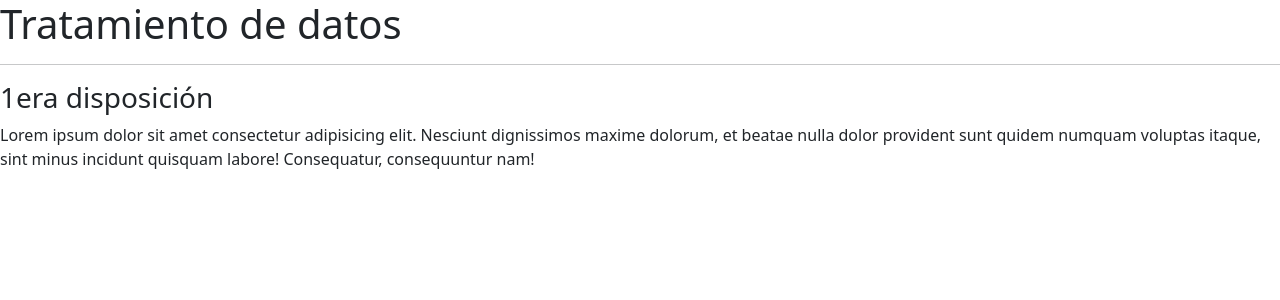
After one commit to Mancabm/gameDock, a Django app: page /tratamiento_datos/ in a window 1280 px wide. The commit adds this page. Shown: the top 300 px of the page. Run offline with Django 4.2, Linux system fonts and the light colour scheme; some libraries are stand-ins or nearby versions.

Commit message:
feat: tratamiento_datos

```diff
--- a/GameDock/settings.py
+++ b/GameDock/settings.py
@@ -57,7 +57,7 @@ ROOT_URLCONF = 'GameDock.urls'
 TEMPLATES = [
     {
         'BACKEND': 'django.template.backends.django.DjangoTemplates',
-        'DIRS': [],
+        'DIRS': ['templates'],
         'APP_DIRS': True,
         'OPTIONS': {
             'context_processors': [
--- a/GameDock/urls.py
+++ b/GameDock/urls.py
@@ -23,9 +23,7 @@ from gameDockApp import views
 
 urlpatterns = [
     path('admin/', admin.site.urls),
-
     path('', views.clientePrincipal),
-
     path('products/product/<int:id_producto>', views.product_detail),
-
+    path('tratamiento_datos/', views.tratamiento_datos),
 ] + static(settings.MEDIA_URL, document_root=settings.MEDIA_ROOT)
--- /dev/null
+++ b/gameDockApp/templates/tratamiento_datos.html
@@ -0,0 +1,35 @@
+<!DOCTYPE html>
+<html lang='es'>
+
+<title>
+  Tratamiento de datos
+</title>
+
+<head>
+  <meta charset='utf-8'>
+  {% load bootstrap5 %}
+  {% bootstrap_css%}
+
+  <style>
+    {
+      % block estilos%
+    }
+
+      {
+      % endblock %
+    }
+  </style>
+</head>
+
+<body>
+
+  <h1>Tratamiento de datos</h1>
+  <hr>
+  <h3>1era disposición</h3>
+  <p>Lorem ipsum dolor sit amet consectetur adipisicing elit. Nesciunt dignissimos maxime dolorum, et beatae nulla dolor
+    provident sunt quidem numquam voluptas itaque, sint minus incidunt quisquam labore! Consequatur, consequuntur nam!
+  </p>
+
+</body>
+
+</html>
--- a/gameDockApp/views.py
+++ b/gameDockApp/views.py
@@ -7,6 +7,9 @@ def clientePrincipal(request):
     productos=Producto.objects.all()
     return render(request,'cliente_principal.html', {'productos':productos})
 
+def tratamiento_datos(request):
+    return render(request,'tratamiento_datos.html')
+
 def product_detail(request, id_producto):
     producto = get_object_or_404(Producto, pk=id_producto)
     return render(request, 'product_detail.html', {'producto': producto, 'MEDIA_URL': settings.MEDIA_URL})
```
Also changed, not shown: gameDockApp/templates/base.html (+17 -4 lines).
